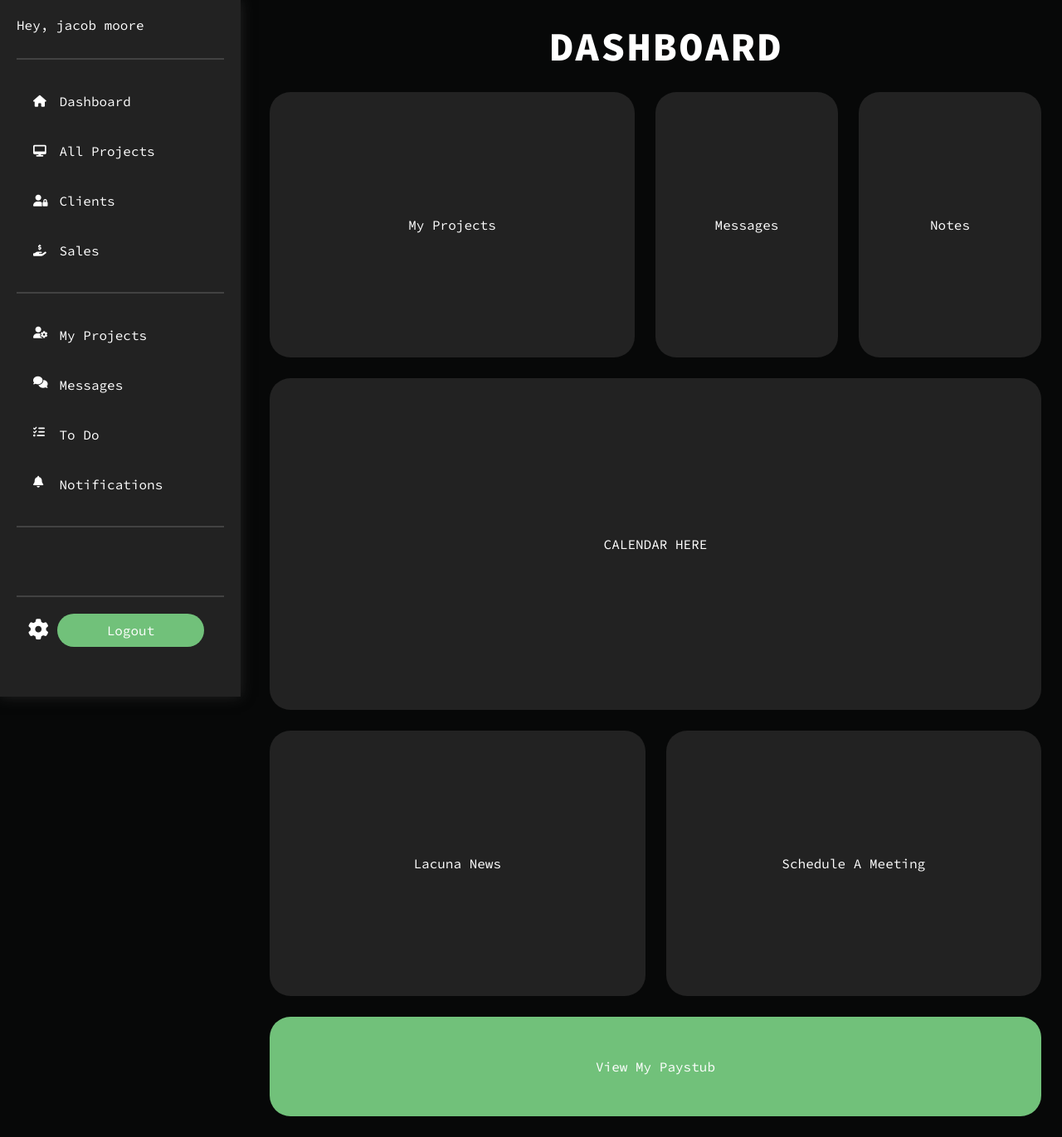
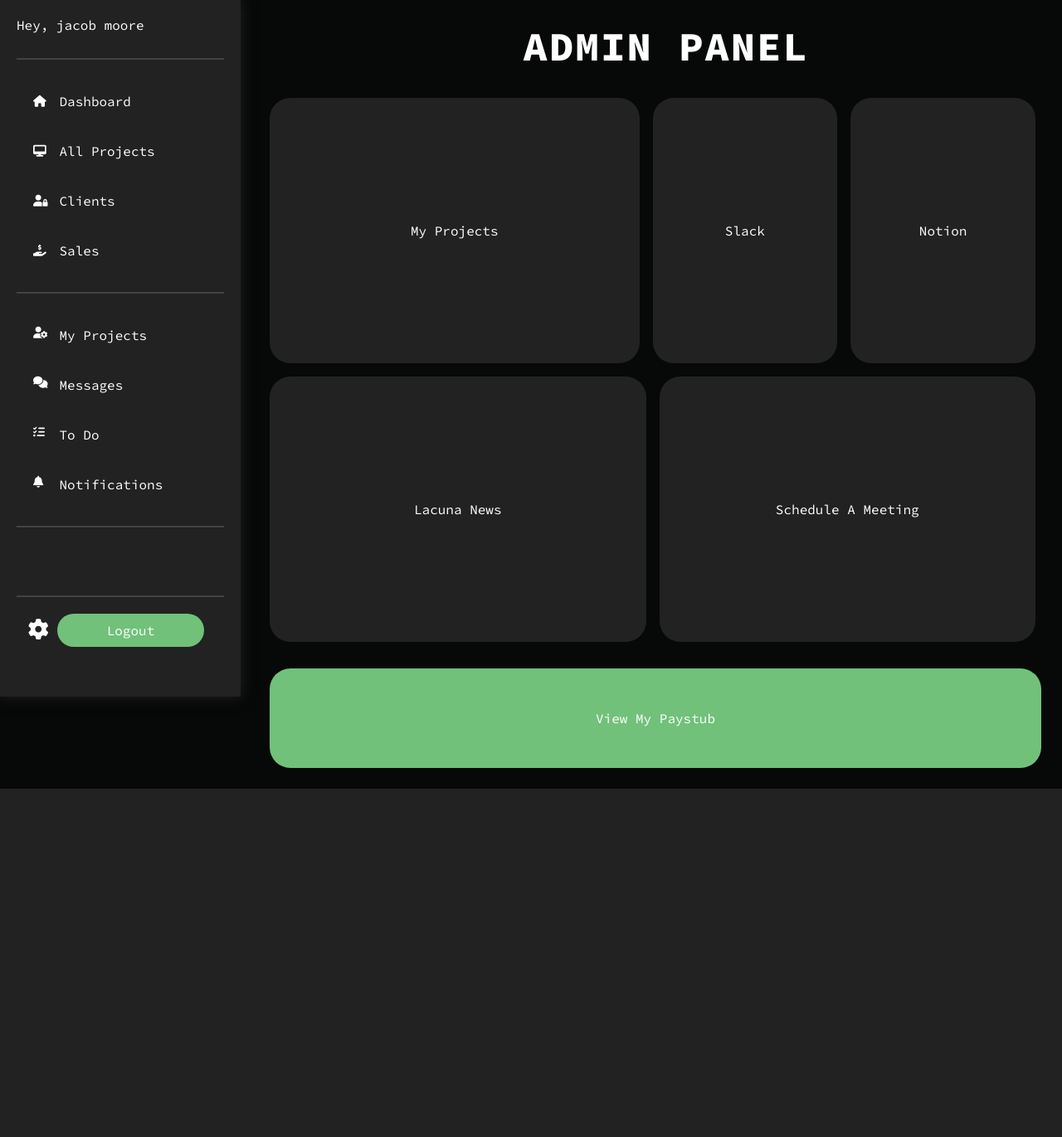
Before and after one commit to LacunaCreations/lacuna-creations, a Django app: template apps/admin_dashboard/templates/admin_dashboard.html in a window 1280 px wide. Shown: the whole page at 83% size. After the commit the page ends 951 px from the top, so only its background shows below. Run offline with Django 3.2, Linux system fonts and the light colour scheme; the template is opened without the code that fills it: values that come from a table or form of the project are taken from there, others are empty; data comes from the database, SQL or seed files in the repository; some libraries are stand-ins or nearby versions.

Commit message:
dashboard restructure

```diff
--- a/apps/admin_dashboard/static/admin_dashboard/css/admin_dashboard.css
+++ b/apps/admin_dashboard/static/admin_dashboard/css/admin_dashboard.css
@@ -4,8 +4,11 @@
   text-align: center;
 }
 .dashboard-top-section {
-  padding: 25px 0;
-  display: flex;
+  padding: 2rem 0 1rem 0;
+  margin-right: 2rem;
+  display: grid;
+  grid-template-columns: 2fr 1fr 1fr;
+  column-gap: 1rem;
   align-items: center;
   justify-content: space-between;
 }
@@ -14,13 +17,11 @@
 }
 .dashboard-top-section a {
   flex: 1;
-  margin-right: 25px;
   padding: 150px 0;
   text-align: center;
   background-color: #222222;
   color: white;
   border-radius: 25px;
-
   transition: 0.2s;
 }
 .dashboard-top-section a:hover {
@@ -28,27 +29,20 @@
   transition: 0.2s;
 
 }
-.analytics {
-  display: flex;
-  justify-content: center;
-  align-items: center;
-  flex: 1;
-  height: 50vh;
-  background-color: #222222;
-  color: white;
-  margin-right: 25px;
-  border-radius: 25px;
-}
+
+/* Help Section */
 .lacuna-help {
-  padding: 25px 0;
-  display: flex;
+  padding: 0 0 2rem 0;
+  margin-right: 2rem;
+  display: grid;
+  grid-template-columns: 1fr 1fr;
+  column-gap: 1rem;
   align-items: center;
   justify-content: space-between;
 }
 
 .lacuna-help a {
   flex: 1;
-  margin-right: 25px;
   padding: 150px 0;
   text-align: center;
   background-color: #222222;
--- a/apps/admin_dashboard/templates/admin_dashboard.html
+++ b/apps/admin_dashboard/templates/admin_dashboard.html
@@ -21,7 +21,7 @@
     {% include 'admin_page_items/admin_side_menu.html' %}
 
     <div class="right-container">
-      <h1>Dashboard</h1>
+      <h1>Admin Panel</h1>
 
       <!-- TOP SECTION -->
       <div class="dashboard-top-section">
@@ -32,19 +32,14 @@
         </a>
         <a href="">
           <div class="dashboard-top-section-items">
-            <p>Messages</p>
+            <p>Slack</p>
           </div>
         </a>
         <a href="">
           <div class="dashboard-top-section-items">
-            <p>Notes</p>
+            <p>Notion</p>
           </div>
         </a>
-      </div>
-
-      <!-- CALENDAR -->
-      <div class="analytics">
-        <p>CALENDAR HERE</p>
       </div>
 
       <!-- NEWS AND HELP -->
```
